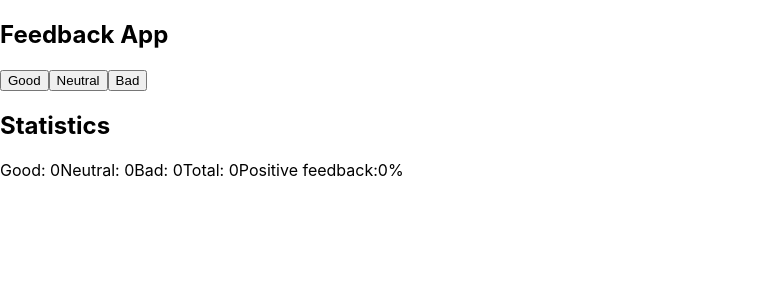
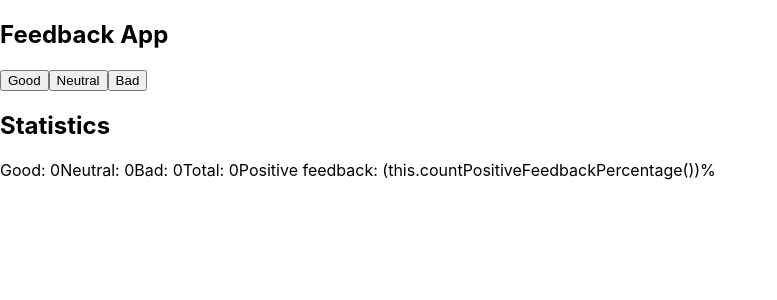
Before and after one commit to Katharinaad/goit-react-hw-02-feedback, a React (Create React App) app: page / in a window 1280 px wide. Shown: the top 300 px of the page, without its empty margins (0-777 px from the left). Built offline with nearby package versions, Linux system fonts and the light colour scheme.

Commit message:
Update App.jsx

```diff
--- a/src/components/App.jsx
+++ b/src/components/App.jsx
@@ -41,8 +41,7 @@ export class App extends Component {
         <span>Bad: {bad}</span>
         <span>Total: {this.countTotalFeedback()}</span>
         <span>
-          Positive feedback:
-          {Math.round(this.countPositiveFeedbackPercentage())}%
+          Positive feedback: (this.countPositiveFeedbackPercentage())%
         </span>
       </>
     );
```
